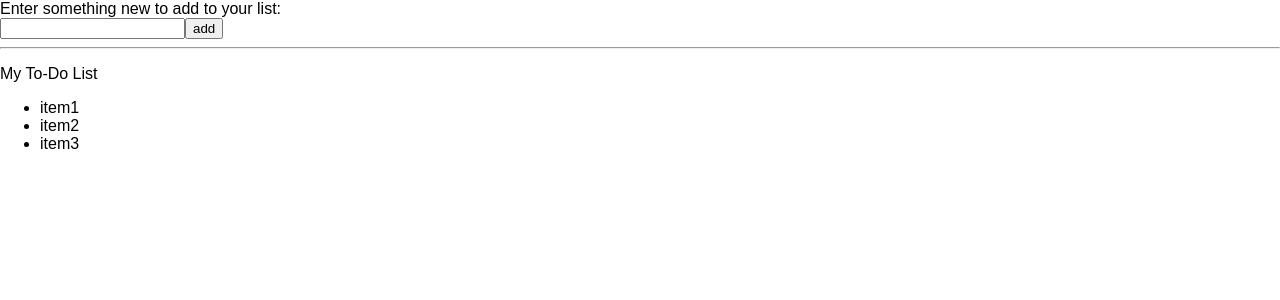
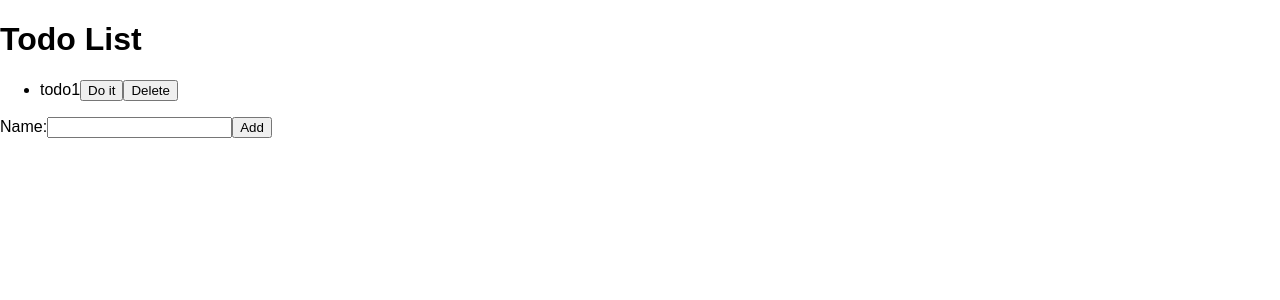
Before and after one commit to jiangren-mel-react-001/evie-todolist, a React (Create React App) app: page / in a window 1280 px wide. Shown: the top 300 px of the page. Built offline with nearby package versions, Linux system fonts and the light colour scheme.

Commit message:
delete item and mark item as done

```diff
--- a/src/app/App.js
+++ b/src/app/App.js
@@ -1,12 +1,12 @@
 import React, { Component } from 'react';
-
+import logo from '../assets/logo.svg';
 import './App.css';
-import { TodoList } from './todolist/todolist';
+import { TodoContainer } from './todolist/todo-container';
 
 class App extends Component {
   render() {
     return (
-      <TodoList />
+      <TodoContainer />
     );
   }
 }
--- /dev/null
+++ b/src/app/todolist/add-todo.js
@@ -0,0 +1,35 @@
+import React from 'react';
+
+export class AddTodo extends React.Component {
+    constructor(props) {
+        super(props);
+        this.state = {
+            name: ''
+        };
+    }
+    onValueChange(event) {
+        const target = event.target;
+        const value = target.value;
+        const name = target.name;
+        this.setState({
+            [name]: value
+        })
+    }
+
+    render() {
+        const handleClick = (e) => {
+            e.preventDefault();
+            this.props.onAddTodo(this.state.name);
+            this.setState({name: ''});
+        };
+        return (
+            <form>
+                <label>
+                    Name:
+                    <input type="text" name="name" value={this.state.name} onChange={(e) => this.onValueChange(e)} />
+                </label>
+                <button onClick={handleClick}>Add</button>
+            </form>
+        );
+    }
+};
--- /dev/null
+++ b/src/app/todolist/model.js
@@ -0,0 +1,10 @@
+export class TodoModel {
+    constructor(name, done = false) {
+        TodoModel.generaterId ++;
+        this.id = TodoModel.generaterId;
+        this.name = name;
+        this.done = done;
+    }
+}
+
+TodoModel.generaterId = 0;
--- /dev/null
+++ b/src/app/todolist/todo-container.js
@@ -0,0 +1,47 @@
+import React from 'react';
+import { TodoList } from './todo-list';
+import { AddTodo } from './add-todo';
+import { TodoModel } from './model';
+
+export class TodoContainer extends React.Component {
+    constructor() {
+        super();
+        this.state = {
+            todoItems: [new TodoModel('todo1')]
+        }
+        this.onAddTodo = this.onAddTodo.bind(this);
+        this.onRemoveTodo = this.onRemoveTodo.bind(this);
+        this.onDoneTodo = this.onDoneTodo.bind(this);
+    }
+    onAddTodo(aItem) {
+        this.setState({
+            todoItems: this.state.todoItems.concat(new TodoModel(aItem))
+        });
+    }
+    onRemoveTodo(aItem) {
+        this.setState({
+            todoItems: this.state.todoItems.filter((value) => value !== aItem)
+        });
+    }
+    onDoneTodo(aItem) {
+        const newState = this.state.todoItems.map((value) => {
+            return aItem.id === value.id ? {...value, done: true} : value;
+        })
+        this.setState({
+            todoItems: newState
+        });
+    }
+    render() {
+        return (
+            <div>
+                <h1>Todo List</h1>
+                <TodoList
+                    items={this.state.todoItems}
+                    onRemoveTodo={this.onRemoveTodo}
+                    onDoneTodo={this.onDoneTodo}
+                />
+                <AddTodo onAddTodo={this.onAddTodo} />
+            </div>
+        );
+    }
+}
--- /dev/null
+++ b/src/app/todolist/todo-list.js
@@ -0,0 +1,25 @@
+import React from 'react';
+
+export function TodoList(props) {
+    const itemList = props.items.map((aItem, index) => (
+        <li key={index}>
+            {aItem.done ? (
+                <div>
+                    <del>{aItem.name}</del>
+                    <button onClick={() => props.onRemoveTodo(aItem)}>Delete</button>
+                </div>
+            ) : (
+                <div>
+                    {aItem.name}
+                    <button onClick={() => props.onDoneTodo(aItem)}>Do it</button>
+                    <button onClick={() => props.onRemoveTodo(aItem)}>Delete</button>
+                </div>
+            )}
+        </li>
+    ));
+    return (
+        <ul>
+            {itemList}
+        </ul>
+    );
+};
--- a/src/app/todolist/todolist.js
+++ /dev/null
@@ -1,38 +0,0 @@
-import React from 'react';
-
-export class TodoList extends React.Component {
-    constructor() {
-        super();
-        this.state = {
-            heading: 'My To-Do List',
-            items: ["item1", "item2", "item3"]
-        };
-        this.add = this.add.bind(this);
-        this.delete = this.delete.bind(this);
-    }
-    add(e) {
-        this.setState({ items: [...this.state.items, 'item4'] });
-    }
-
-    delete(e) {
-        /*TODO*/
-    }
-
-    render() {
-        return (
-            <div>
-                <span>Enter something new to add to your list: </span>
-                <br />
-                <input type="text"/>
-                <button onClick={this.add}>add</button>
-
-                <hr />
-
-                <p>{this.state.heading}</p>
-                <ul>
-                    {this.state.items.map(v => { return <li key={v}>{v}</li> })}
-                </ul>
-            </div>
-        );
-    }
-}
```
Also changed, not shown: src/app/todolist/initial.js (added, +52 -0 lines).
